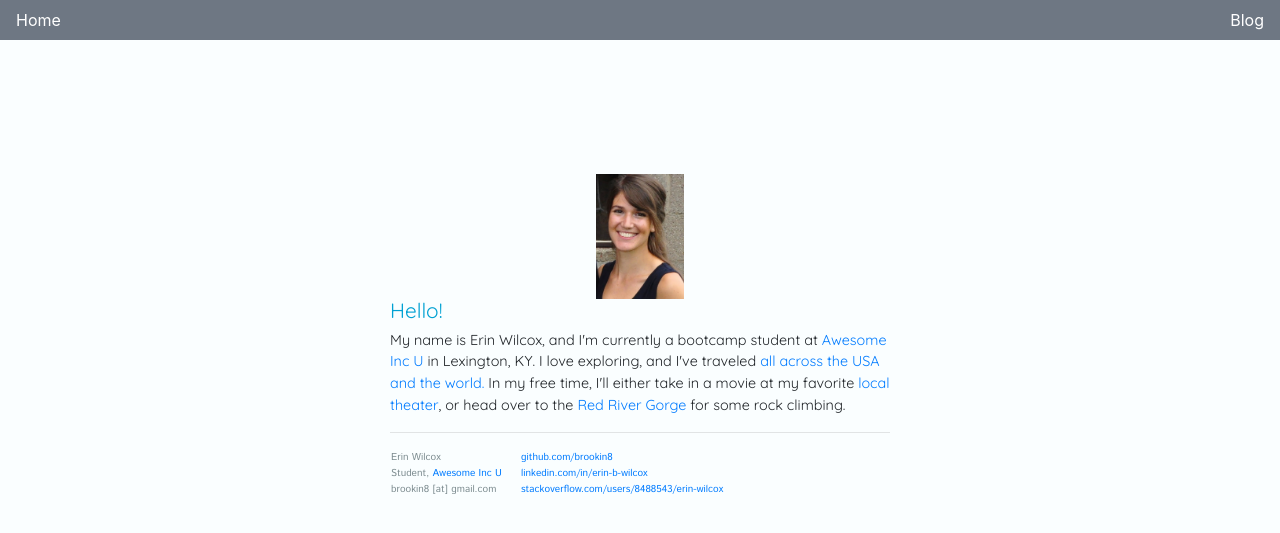
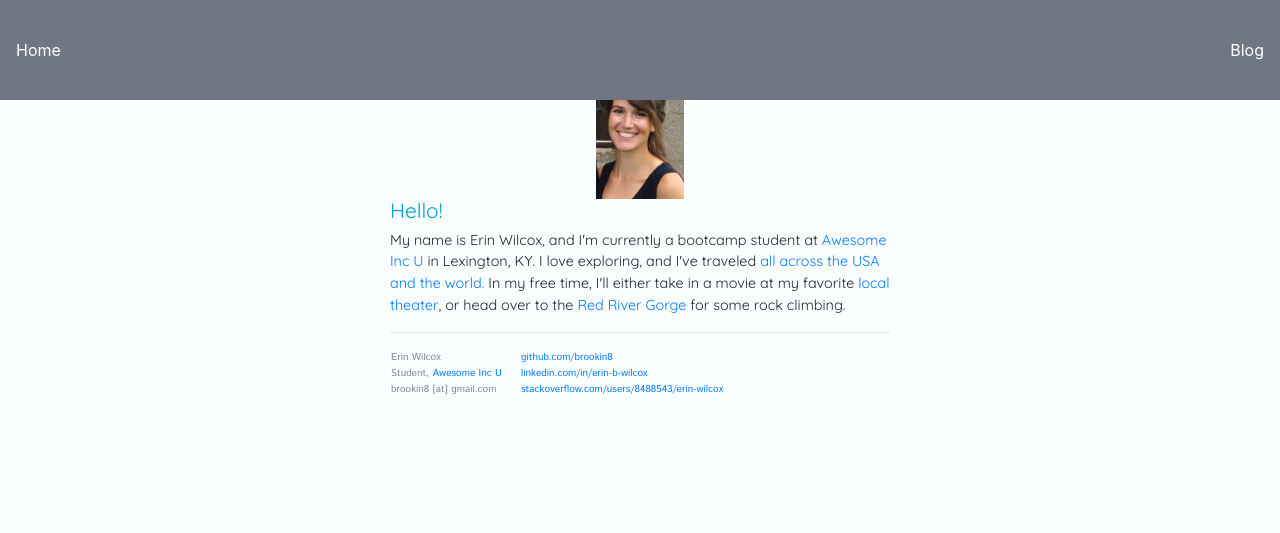
Before and after one commit to brookin8/brookin8.github.io, a Jekyll site: the page built from index.html, in a window 1280 px wide. Shown: the top 533 px of the page. Built offline with Jekyll 4.4.1, drawn with Linux system fonts in a browser that asks for light colours.

Commit message:
Float links right; Adjust navbar

```diff
--- a/_layouts/index.html
+++ b/_layouts/index.html
@@ -11,12 +11,13 @@
 		<link href="https://fonts.googleapis.com/css?family=Istok+Web|Quicksand" rel="stylesheet">
     </head>
     <body>
-        <div class ="container" style="height:100px;">
-        <nav class ="navbar fixed-top" style="background-color: #6E7783;">
-            <a class="extra" href="/" style="color:#ffffff; float:right">Home</a>
-            <a class="extra" href="/blog" style="color:#ffffff; float:right;">Blog</a>
-        </nav>
+        <div class ="container">
+            <nav class ="navbar fixed-top" style="background-color:#6E7783; height:100px;">
+                <a class="extra" href="/" style="color:#ffffff; position:relative;float:right">Home</a>
+                <a class="extra" href="/blog" style="color:#ffffff; position:relative; float:right;">Blog</a>
+            </nav>
         </div>
+
           {{ content }}
 
     </body>
```
